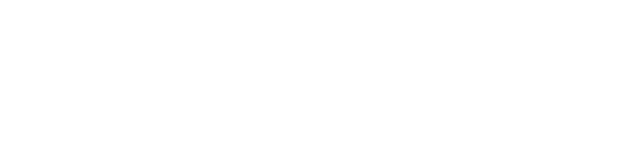
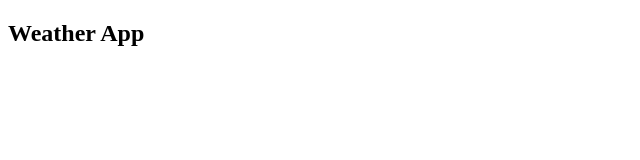
Before and after one commit to nelie250/weather-app, a plain HTML site: page index.html in a window 1280 px wide. Shown: the whole page, without its empty margins (0-640 px from the left). Drawn offline with Linux system fonts and the light colour scheme.

Commit message:
add heading

```diff
--- a/index.html
+++ b/index.html
@@ -8,6 +8,6 @@
   <script src="script.js" defer></script>
 </head>
 <body>
-
+  <h2>Weather App</h2>
 </body>
 </html>
```
